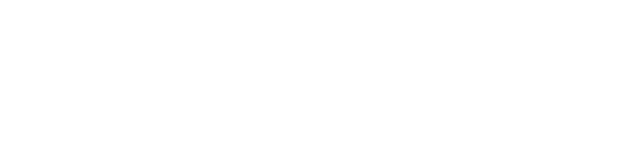
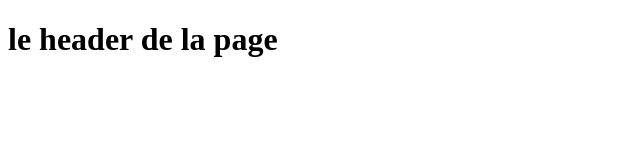
Before and after one commit to adnensaid/revert, a plain HTML site: page features.html in a window 1280 px wide. Shown: the whole page, without its empty margins (0-640 px from the left). Drawn offline with Linux system fonts and the light colour scheme.

Commit message:
add header

```diff
--- a/features.html
+++ b/features.html
@@ -6,6 +6,6 @@
   <title>Features</title>
 </head>
 <body>
-
+  <h1>le header de la page</h1>
 </body>
 </html>
```
